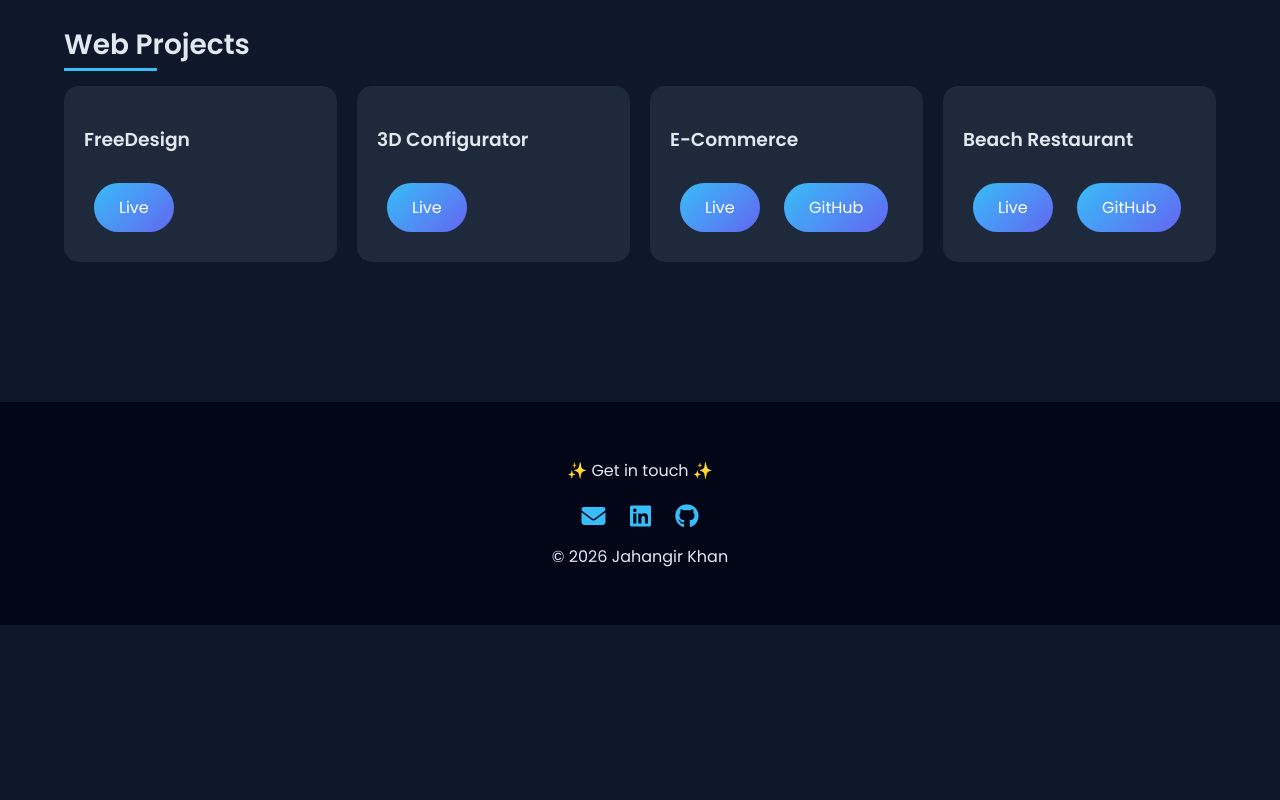
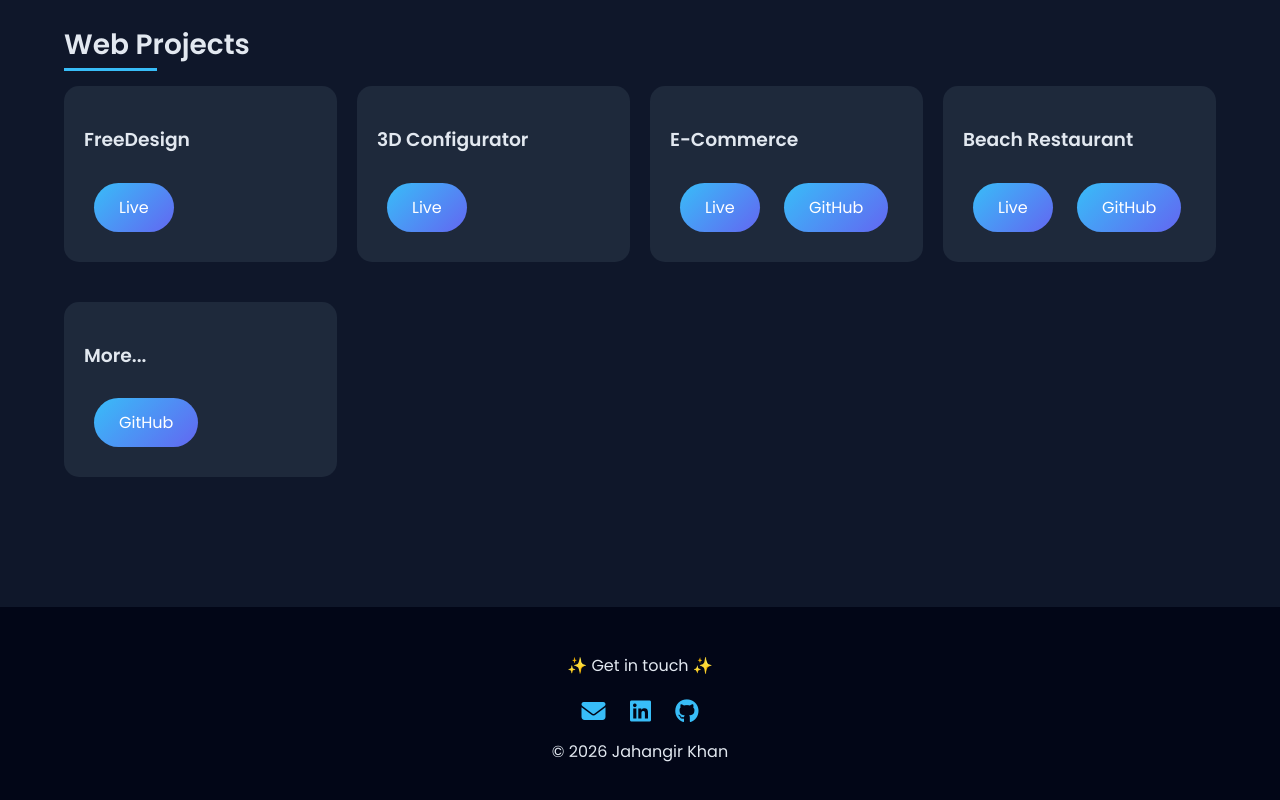
Before and after one commit to khan03148/Portfolio, a plain HTML site: page index.html in a window 1280 px wide. Shown: the part 3322-4122 px from the top of the page. Before the commit the page ends 3947 px from the top, so only its background shows below. Drawn offline with Linux system fonts and the light colour scheme.

Commit message:
Modify footer padding and margin styles
Adjusted footer padding and margin for better layout.

```diff
--- a/index.html
+++ b/index.html
@@ -99,9 +99,9 @@ h1 {
 /* Footer */
 footer {
   background:#020617;
-  padding:40px 0;
+  padding:30px 0;
   text-align:center;
-  margin-top:50px;
+  margin-top:40px;
 }
 
 .footer-icons a {
@@ -276,6 +276,10 @@ footer {
       <a class="btn" href="https://khan03148.github.io/BeachResturant/">Live</a>
       <a class="btn" href="https://github.com/khan03148">GitHub</a>
     </div>
+    <div class="card">
+      <h3>More...</h3>
+      <a class="btn" href="https://github.com/khan03148">GitHub</a>
+    </div>
   </div>
 </section>
 
```
